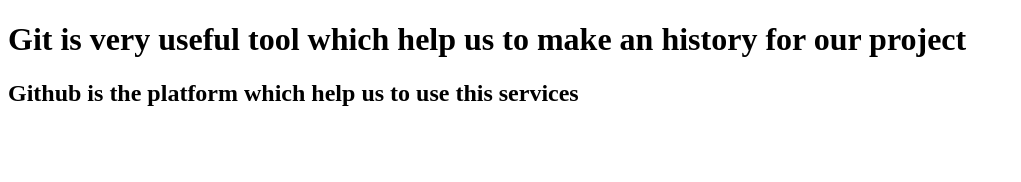
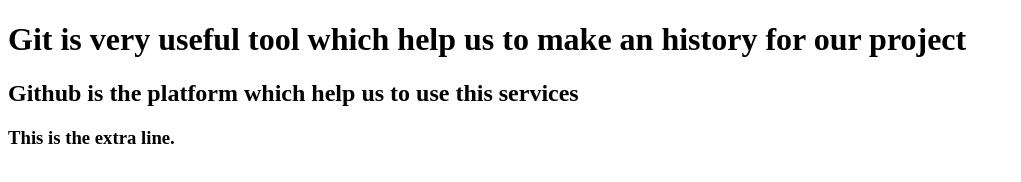
Before and after one commit to BuggyAJ/Git-Tutorial, a plain HTML site: page contact.html in a window 1280 px wide. Shown: the whole page, without its empty margins (0-1021 px from the left). Drawn offline with Linux system fonts and the light colour scheme.

Commit message:
Add Extra Line

```diff
--- a/contact.html
+++ b/contact.html
@@ -5,5 +5,6 @@
 <body>
     <h1> Git is very useful tool which help us to make an history for our project </h1>
     <h2> Github is the platform which help us to use this services </h2>
+    <h3> This is the extra line.</h3>
 </body>
 </html>
```
